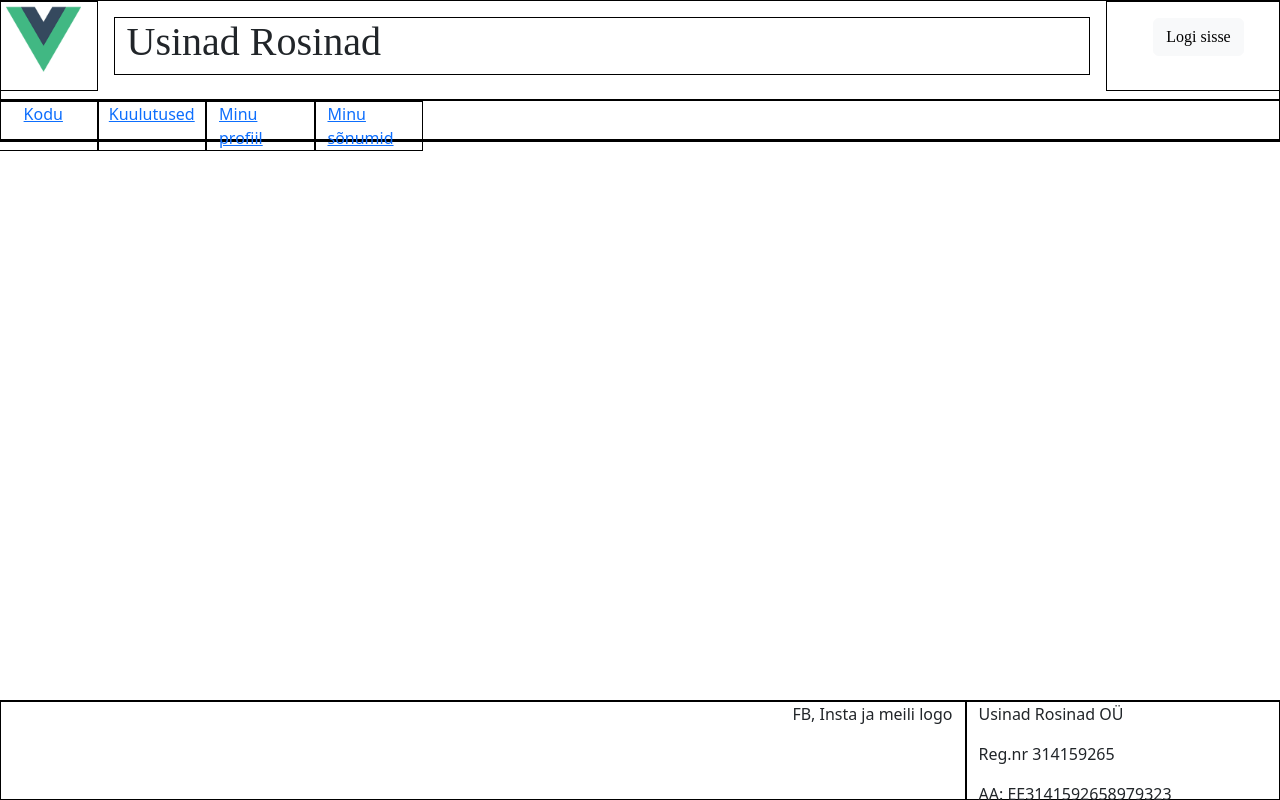
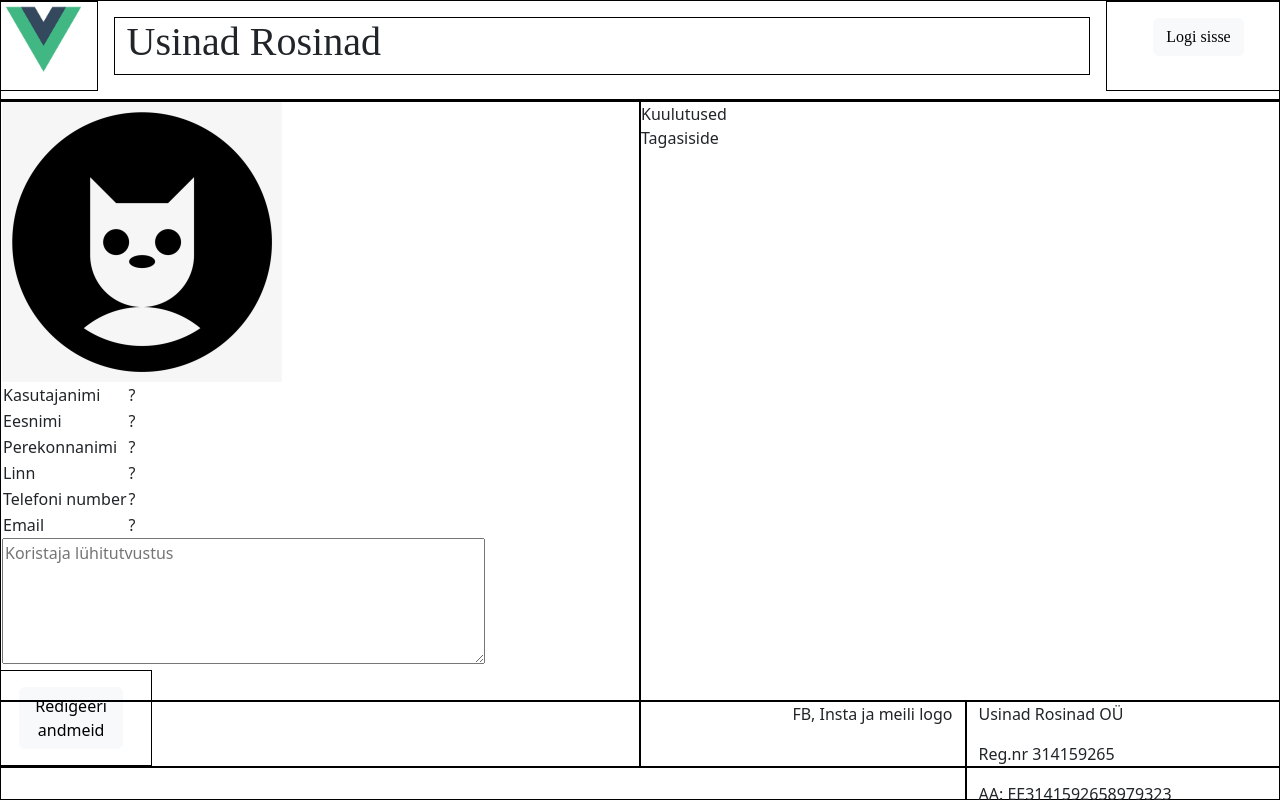
Before and after one commit to PeeterLond/usinadrosinadfront, a Vue app: page /dashboard in a window 1280 px wide. Built offline with nearby package versions, Linux system fonts and the light colour scheme.

Commit message:
KK-8 complete

```diff
--- a/src/App.vue
+++ b/src/App.vue
@@ -8,11 +8,12 @@
           <h1>Usinad Rosinad</h1>
         </div>
         <div class="col d-flex justify-content-center">
-          <router-link to="/login"><button type="button" class="btn btn-light m-3" >Logi sisse</button></router-link>
+          <router-link v-if="!loggedIn" to="/login"><button type="button" class="btn btn-light m-3" >Logi sisse</button></router-link>
+          <router-link v-else @click="handleLogOut" to="/"><button type="button" class="btn btn-danger m-3" >Logi välja</button></router-link>
         </div>
       </div>
   </header>
-  <nav>
+  <nav v-if="loggedIn">
     <div class="row">
       <div class="col col-1 d-flex justify-content-center">
         <router-link to="/">Kodu</router-link>
@@ -21,7 +22,7 @@
         <router-link to="/">Kuulutused</router-link>
       </div>
       <div class="col col-1 d-flex justify-content-center">
-        <router-link to="/">Minu profiil</router-link>
+        <router-link to="/dashboard">Minu töölaud</router-link>
       </div>
       <div class="col col-1 d-flex justify-content-center">
         <router-link to="/">Minu sõnumid</router-link>
@@ -29,7 +30,7 @@
     </div>
   </nav>
 <main>
-  <router-view></router-view>
+  <router-view @event-update-nav-menu="updateNavMenu"></router-view>
 </main>
  <footer>
    <div class="row">
@@ -53,7 +54,19 @@ import router from "@/router";
 import {defineComponent} from "vue";
 
 export default defineComponent({
+  data() {
+    return {
+      loggedIn: false
+    }
+  },
   methods: {
+    updateNavMenu() {
+      this.loggedIn = sessionStorage.getItem('userId') !== null
+    },
+    handleLogOut() {
+      sessionStorage.clear()
+      this.updateNavMenu()
+    },
     router() {
       return router
     }
--- a/src/router/index.js
+++ b/src/router/index.js
@@ -2,6 +2,8 @@ import { createRouter, createWebHistory } from 'vue-router'
 import HomeView from '../views/HomeView.vue'
 import LoginView from "@/views/LoginView.vue";
 import ErrorView from "@/views/ErrorView.vue";
+import DashBoardView from "@/views/DashBoardView.vue";
+import UserView from "@/views/UserView.vue";
 
 const routes = [
   {
@@ -19,6 +21,16 @@ const routes = [
     name: 'errorRoute',
     component: ErrorView
   },
+  {
+    path:'/dashboard',
+    name: 'dashboardRoute',
+    component: DashBoardView
+  },
+  {
+    path:'/user',
+    name: 'userRoute',
+    component: UserView
+  },
 
 ]
 
--- /dev/null
+++ b/src/views/DashBoardView.vue
@@ -0,0 +1,69 @@
+<template>
+
+<div class="row">
+  <div class="col">
+
+    <userImage/>
+
+    <table>
+      <tbody>
+      <tr>
+        <td>Kasutajanimi</td>
+        <td>?</td>
+      </tr>
+      <tr>
+        <td>Eesnimi</td>
+        <td>?</td>
+      </tr>
+      <tr>
+        <td>Perekonnanimi</td>
+        <td>?</td>
+      </tr>
+      <tr>
+        <td>Linn</td>
+        <td>?</td>
+      </tr>
+      <tr>
+        <td>Telefoni number</td>
+        <td>?</td>
+      </tr>
+      <tr>
+        <td>Email</td>
+        <td>?</td>
+      </tr>
+      </tbody>
+    </table>
+    <textarea placeholder="Koristaja lühitutvustus" cols="50" rows="5"></textarea>
+    <div class="row text-center">
+      <div class="col col-3">
+        <button type="submit" class="btn btn-light m-3">Redigeeri andmeid</button>
+      </div>
+    </div>
+
+  </div>
+
+  <div class="col">
+    <div class="row">
+      Kuulutused
+    </div>
+    <div class="row">
+      Tagasiside
+    </div>
+  </div>
+</div>
+
+
+
+</template>
+
+<script>
+import UserImage from "@/views/UserImage.vue";
+
+export default {
+  name: 'DashBoardView',
+  components: {UserImage}
+
+
+
+}
+</script>
--- a/src/views/LoginView.vue
+++ b/src/views/LoginView.vue
@@ -17,7 +17,7 @@
   </div>
   <div class="row">
     <div class="col text-center m-5">
-      <p>Registreeri kasutaja</p>
+      <router-link to="/user"><p>Registreeri kasutaja</p></router-link>
       <p>Unustasid salasõna?</p>
     </div>
   </div>
@@ -83,6 +83,8 @@ login() {
         this.loginResponse = response.data
         sessionStorage.setItem('userId', this.loginResponse.userId)
         sessionStorage.setItem('roleName', this.loginResponse.roleName)
+        this.$emit('event-update-nav-menu')
+        router.push({name: 'dashboardRoute'})
 
       }).catch(error => {
         this.errorResponse = error.response.data
--- /dev/null
+++ b/src/views/UserImage.vue
@@ -0,0 +1,11 @@
+<template>
+  <div>
+
+    <img src="../assets/image/userDefaultImage.png" height="280" width="280" alt="Kasutaja profiilipilt"/></div>
+
+</template>
+<script>
+export default {
+  name: 'userImage'
+}
+</script>
--- /dev/null
+++ b/src/views/UserView.vue
@@ -0,0 +1,63 @@
+<template>
+
+<div class="row">
+  <div class="col">
+    <UserImage></UserImage>
+    <input type="file" accept="image/png,image/jpeg,image/gif">
+
+  </div>
+  <div class="col">
+    <table>
+      <tr>
+        <td><label for="username">Kasutajanimi</label></td>
+        <td><input type="text" name="username" id=""></td>
+      </tr>
+      <tr>
+        <td><label for="">Eesnimi</label></td>
+        <td><input type="text" name="" id=""></td>
+      </tr>
+      <tr>
+        <td><label for="">Perekonnanimi</label></td>
+        <td><input type="text" name="" id=""></td>
+      </tr>
+      <tr>
+        <td><label for="">Telefoni number</label></td>
+        <td><input type="text" name="" id=""></td>
+      </tr>
+      <tr>
+        <td><label for="">Email</label></td>
+        <td><input type="text" name="" id=""></td>
+      </tr>
+      <tr>
+        <td><label for="">Linn</label></td>
+        <td>
+          <div class="dropdown">
+            <button class="btn btn-light dropdown-toggle" type="button" data-bs-toggle="dropdown" aria-expanded="false">
+              Vali linn
+            </button>
+            <ul class="dropdown-menu">
+              <li><a class="dropdown-item" href="#">Action</a></li>
+              <li><a class="dropdown-item" href="#">Another action</a></li>
+              <li><a class="dropdown-item" href="#">Something else here</a></li>
+            </ul>
+          </div>
+        </td>
+      </tr>
+    </table>
+
+  </div>
+</div>
+
+
+
+
+</template>
+
+<script>
+import UserImage from "@/views/UserImage.vue";
+
+export default {
+  name: 'UserView',
+  components: {UserImage}
+}
+</script>
```
Also changed, not shown: src/assets/css/style.css (line endings or trailing spaces), src/assets/image/userDefaultImage.png (added).
